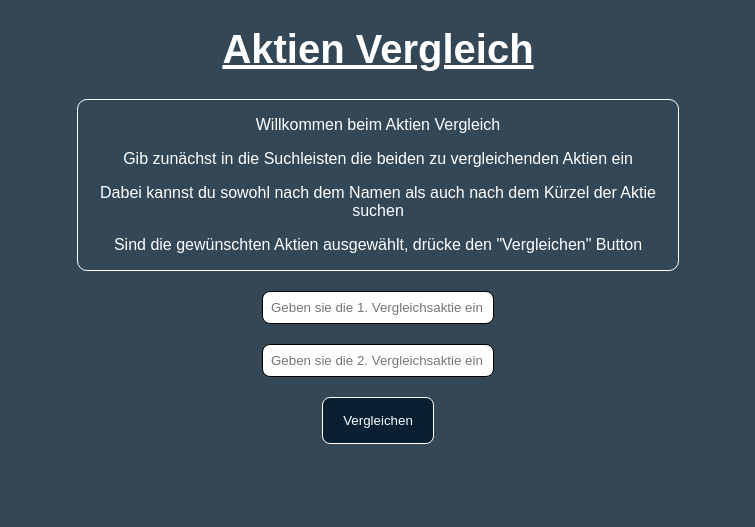
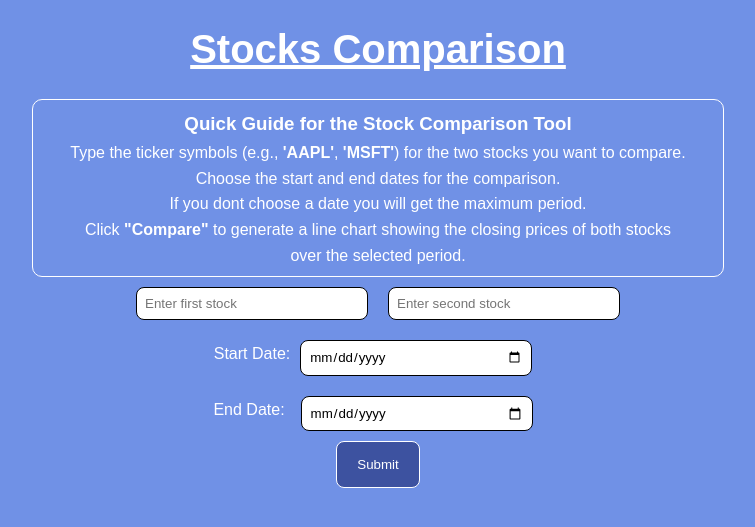
Before and after one commit to Nils-Coding/TSA, a Flask app: page / in a window 1280 px wide. Shown: the top 527 px of the page, without its empty margins (262-1017 px from the left). Run offline with Flask 3, Linux system fonts and the light colour scheme; some libraries are stand-ins or nearby versions.

Commit message:
new changes

```diff
--- a/app.py
+++ b/app.py
@@ -13,28 +13,67 @@ API_KEY = config.EODHD_API_KEY
 # Protokollierung konfigurieren
 logging.basicConfig(level=logging.INFO)
 
-def fetch_stock_data(symbol):
+def fetch_stock_data(symbol, start_date=None, end_date=None):
     logging.info(f'Fetching data for {symbol}')
-    url = f'https://eodhistoricaldata.com/api/eod/{symbol}.US?api_token={API_KEY}&order=d'
+    url = f'https://eodhistoricaldata.com/api/eod/{symbol}.US?api_token={API_KEY}&order=d&fmt=json'
     response = requests.get(url)
     if response.status_code != 200:
         logging.error(f'Error fetching data: {response.status_code}')
         return pd.DataFrame()
     data = response.json()
     df = pd.DataFrame(data)
+
     if df.empty:
         logging.warning(f'No data returned for {symbol}')
         return df
     df['date'] = pd.to_datetime(df['date'])
     df.set_index('date', inplace=True)
+    df = df[['close']]
+
+    if start_date:
+        df = df[df.index >= pd.to_datetime(start_date)]
+    if end_date:
+        df = df[df.index <= pd.to_datetime(end_date)]
     return df
 
 def create_plot(df1, df2, symbol1, symbol2):
+    yaxis_title = "Closing Price (USD)"
+    plot_title = f"Closing Prices of {symbol1} and {symbol2}"
+
     fig = px.line()
     if not df1.empty:
         fig.add_scatter(x=df1.index, y=df1['close'], mode='lines', name=symbol1)
     if not df2.empty:
         fig.add_scatter(x=df2.index, y=df2['close'], mode='lines', name=symbol2)
+    fig.update_layout(
+        title=plot_title,
+        xaxis_title="Date",
+        yaxis_title=yaxis_title,
+        template="plotly_dark",
+        font=dict(size=14),
+        title_font=dict(size=24, color='#ffffff'),
+        xaxis=dict(
+            showline=True,
+            showgrid=False,
+            showticklabels=True,
+            linecolor='#ffffff',
+            linewidth=2,
+            ticks='outside',
+            tickfont=dict(size=14, color='#ffffff')
+        ),
+        yaxis=dict(
+            showline=True,
+            showgrid=False,
+            showticklabels=True,
+            linecolor='#ffffff',
+            linewidth=2,
+            ticks='outside',
+            tickfont=dict(size=14, color='#ffffff')
+        ),
+        plot_bgcolor='#1e1e1e',
+        paper_bgcolor='#1e1e1e',
+    )
+
     return pio.to_json(fig)
 
 @app.route('/')
@@ -49,9 +88,38 @@ def compare():
     df1 = fetch_stock_data(symbol1)
     df2 = fetch_stock_data(symbol2)
 
+    start_date = request.form.get('start_date')
+    end_date = request.form.get('end_date')
+
+    #print(df1)
+    #print(df2)
+    #print(start_date)
+    #print(end_date)
+
+    if start_date == "":
+        start_date = max(df1.index.min(), df2.index.min())
+
+    df1 = df1[df1.index >= start_date]
+    df2 = df2[df2.index >= start_date]
+
+    if end_date != "":
+
+        df1 = df1[df1.index <= end_date]
+        df2 = df2[df2.index <= end_date]
+
+    if df1.empty or df2.empty:
+        return "One or both symbols returned no data", 400
+
     plot_json = create_plot(df1, df2, symbol1, symbol2)
 
-    return jsonify(plot_json)
+    return plot_json
 
 if __name__ == '__main__':
     app.run(debug=True)
+    #df1 = fetch_stock_data("AAPL")
+    #df2 = fetch_stock_data("AMZN")
+    #plot_json = create_plot(df1, df2, "AAPL", "AMZN")
+    #print(plot_json)
+    #print(df.head())
+    #print(df.tail())
+    #print(df.info())
--- a/static/styles.css
+++ b/static/styles.css
@@ -1,4 +1,8 @@
-h1 {
+body {
+    background-color: #7091E6;
+}
+
+.headline {
     font-family: Arial, Helvetica, sans-serif;
     text-align: center;
     color: white;
@@ -6,8 +10,8 @@ h1 {
     text-decoration: underline;
 }
 
-button {
-    background-color: #082032;
+.submit_button {
+    background-color: #3D52A0;
     cursor: pointer;
     color: white;
     border: white solid 1px;
@@ -18,14 +22,11 @@ button {
     border-radius: 8px;
     display: block;
     margin:auto;
+    margin-bottom: 20px;
 }
 
-button:hover{
-    opacity: 0.8;
-}
-
-button:active{
-    opacity: 0.6;
+.submit_button:hover{
+    background-color: #ADBBDA;
 }
 
 input {
@@ -35,14 +36,7 @@ input {
     border: black solid 1px;
     border-radius: 8px;
     font-family: Arial, Helvetica, sans-serif;
-    display: block;
-    margin:auto;
-    margin-bottom: 20px;
-    margin-top: 20px;
-}
-
-body {
-    background-color: #334756;
+    display: inline-block;
 }
 
 .text-container {
@@ -51,8 +45,68 @@ body {
     text-align: center;
     color: white;
     font-family: Arial, Helvetica, sans-serif;
-    width: 600px;
+    width: 650px;
     display: block;
     margin:auto;
     border-radius: 10px;
+    line-height: 0.6;
+    padding-left: 20px;
+    padding-right: 20px;
 }
+
+.dropdown {
+    display: block;
+    margin:auto;
+    margin-bottom: 20px;
+    margin-top: 20px;
+    border: black solid 1px;
+    border-radius: 8px;
+    font-family: Arial, Helvetica, sans-serif;
+}
+
+.symbols-input {
+    display: flex;
+    flex-direction: row;
+    justify-content: center
+}
+
+.start_date_div, .end_date_div {
+    display: flex;
+    flex-direction: row;
+    justify-content: center;
+}
+
+.symbol1_input, .symbol2_input {
+    margin-top: 10px;
+    margin-left: 10px;
+    margin-right: 10px;
+    margin-bottom: 10px;
+}
+
+.end_date {
+    margin-top: 10px;
+    margin-bottom: 10px;
+    margin-left: 16px;
+    margin-right: 10px;
+}
+
+.start_date {
+    margin-top: 10px;
+    margin-bottom: 10px;
+    margin-left: 10px;
+    margin-right: 10px;
+}
+
+.end_date_label, .start_date_label {
+    margin-top: 15px;
+    color: white;
+    font-family: Arial, Helvetica, sans-serif;
+}
+
+.compare {
+    font-weight: bold;
+}
+
+.symbol {
+    font-weight: bold;
+}
--- a/templates/index.html
+++ b/templates/index.html
@@ -1,40 +1,90 @@
 <!DOCTYPE html>
 <html lang="en">
   <head>
-    <meta charset="UTF-8">
-    <meta name="viewport" content="width=device-width, initial-scale=1.0">
+    <meta charset="UTF-8" />
+    <meta name="viewport" content="width=device-width, initial-scale=1.0" />
     <title>Aktien Vergleich</title>
-    <link rel="stylesheet" href="{{ url_for('static', filename='styles.css') }}">
+    <link
+      rel="stylesheet"
+      href="{{ url_for('static', filename='styles.css') }}"
+    />
     <script src="https://cdn.plot.ly/plotly-latest.min.js"></script>
   </head>
   <body>
     <div class="container">
-        <h1>Aktien Vergleich</h1>
+      <h1 class="headline">Stocks Comparison</h1>
       <div class="text-container">
-            <p>Willkommen beim Aktien Vergleich</p>
-            <p>Gib zunächst in die Suchleisten die beiden zu vergleichenden Aktien ein</p>
-            <p>Dabei kannst du sowohl nach dem Namen als auch nach dem Kürzel der Aktie suchen</p>
-            <p>Sind die gewünschten Aktien ausgewählt, drücke den "Vergleichen" Button</p>
+        <h3>Quick Guide for the Stock Comparison Tool</h3>
+        <p>
+          Type the ticker symbols (e.g.,
+          <span class="symbol">'AAPL'</span>,<span class="symbol"> 'MSFT'</span
+          >) for the two stocks you want to compare.
+        </p>
+        <p>Choose the start and end dates for the comparison.</p>
+        <p>If you dont choose a date you will get the maximum period.</p>
+        <p>
+          Click <span class="compare">"Compare"</span> to generate a line chart
+          showing the closing prices of both stocks
+        </p>
+        <p>over the selected period.</p>
       </div>
       <form id="compare-form">
-            <input type="text" id="symbol1" name="symbol1" placeholder="Geben sie die 1. Vergleichsaktie ein">
-            <input type="text" id="symbol2" name="symbol2" placeholder="Geben sie die 2. Vergleichsaktie ein">
-            <button type="submit">Vergleichen</button>
+        <div class="symbols-input">
+          <input
+            class="symbol1_input"
+            type="text"
+            id="symbol1"
+            name="symbol1"
+            placeholder="Enter first stock"
+          />
+          <input
+            class="symbol2_input"
+            type="text"
+            id="symbol2"
+            name="symbol2"
+            placeholder="Enter second stock"
+          />
+        </div>
+        <div class="start_date_div">
+          <label class="start_date_label" for="start_date">Start Date:</label>
+          <input
+            class="start_date"
+            type="date"
+            id="start_date"
+            name="start_date"
+          />
+        </div>
+        <div class="end_date_div">
+          <label class="end_date_label" for="end_date">End Date:</label>
+          <input class="end_date" type="date" id="end_date" name="end_date" />
+        </div>
+        <button class="submit_button" type="submit">Submit</button>
       </form>
       <div id="plot"></div>
     </div>
     <script src="https://code.jquery.com/jquery-3.6.0.min.js"></script>
     <script>
-        $(document).ready(function() {
-            $('#compare-form').on('submit', function(event) {
+      $(document).ready(function () {
+        $("#compare-form").on("submit", function (event) {
           event.preventDefault();
-                var symbol1 = $('#symbol1').val();
-                var symbol2 = $('#symbol2').val();
+          var symbol1 = $("#symbol1").val();
+          var symbol2 = $("#symbol2").val();
+          var start_date = $("#start_date").val();
+          var end_date = $("#end_date").val();
 
-                $.post('/compare', {symbol1: symbol1, symbol2: symbol2}, function(data) {
+          $.post(
+            "/compare",
+            {
+              symbol1: symbol1,
+              symbol2: symbol2,
+              start_date: start_date,
+              end_date: end_date,
+            },
+            function (data) {
               var plot_data = JSON.parse(data);
-                    Plotly.newPlot('plot', plot_data.data, plot_data.layout);
-                });
+              Plotly.newPlot("plot", plot_data.data, plot_data.layout);
+            }
+          );
         });
       });
     </script>
```
Lines whose indentation alone changed are shown as unchanged.
